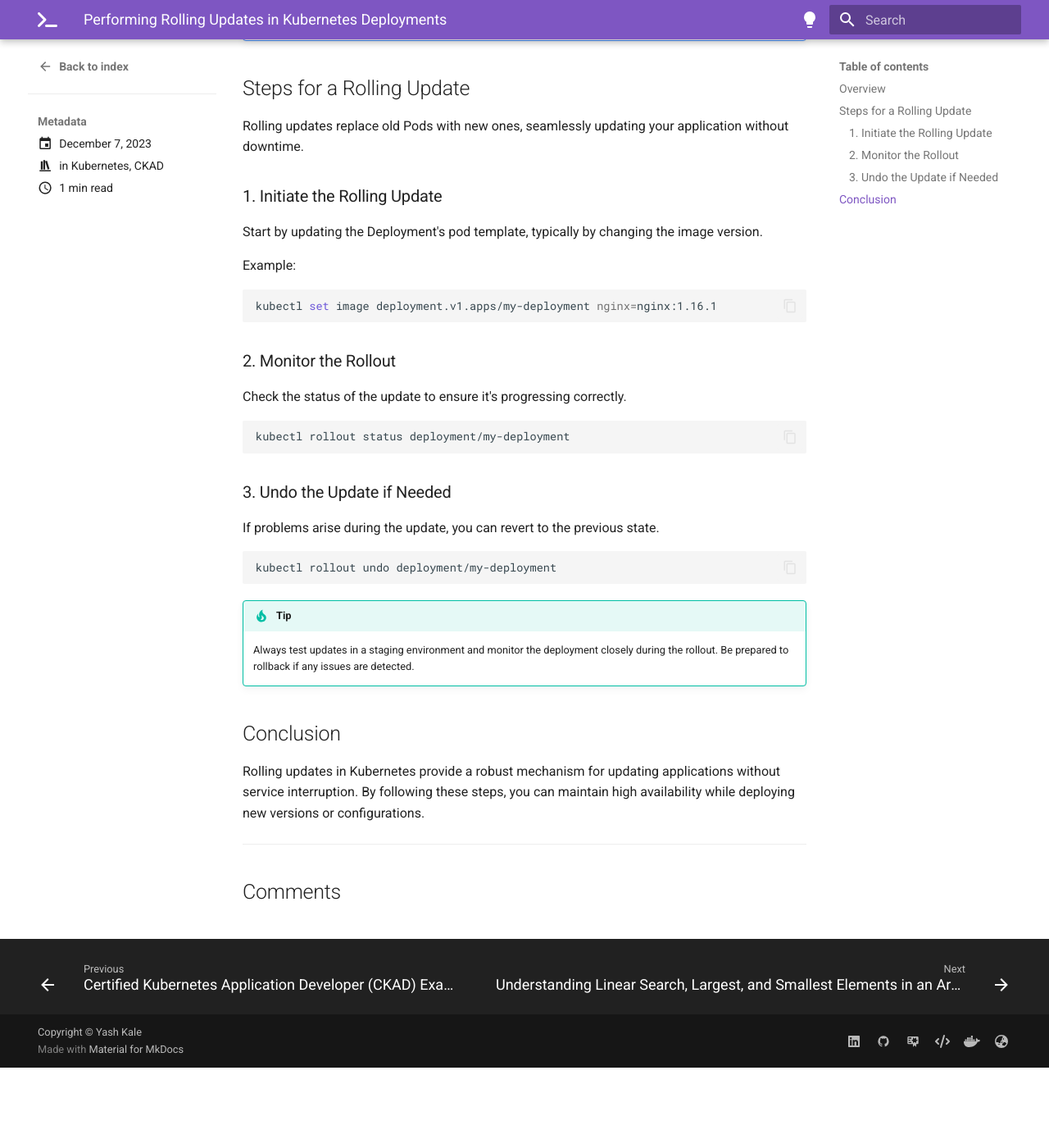
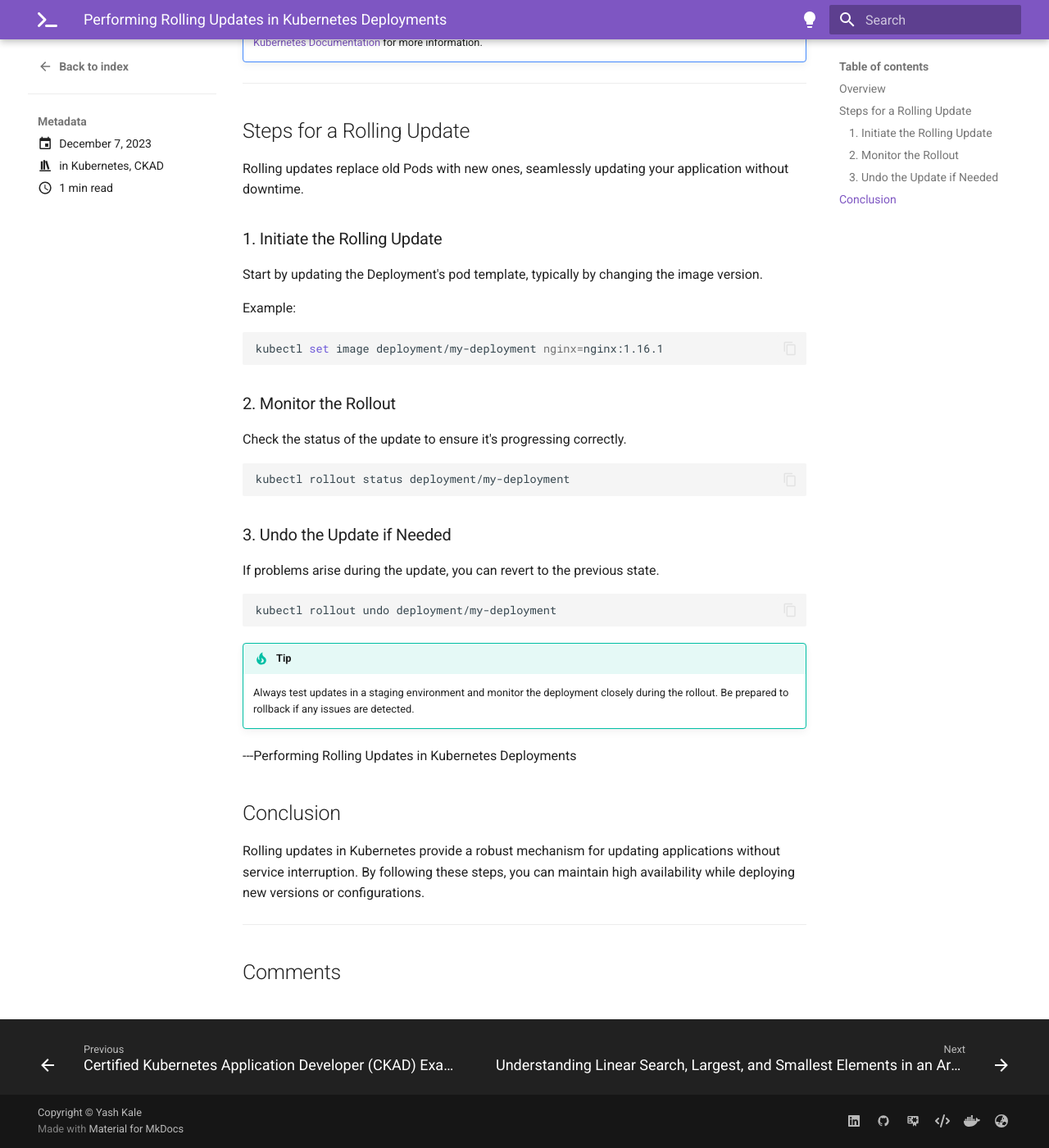
Before and after one commit to imyashkale/portfolio, an MkDocs documentation site: the page built from docs/blog/posts/ckad/rolling-updates.md, in a window 1280 px wide and 1400 px high, scrolled down 846 px. Shown: the whole window at 82% size. Built offline with MkDocs 1.6.1 and Material for MkDocs 9.7.7, drawn with Linux system fonts in a browser that asks for light colours; comment, search, counter and statistics services are not loaded; before the commit the page ends 2148 px from its top, so only the background shows below that.

Commit message:
CKAD: Performing Rolling Updates in Kubernetes Deployments Improved

````diff
--- a/docs/blog/posts/ckad/rolling-updates.md
+++ b/docs/blog/posts/ckad/rolling-updates.md
@@ -15,12 +15,16 @@ tags:
   ![CKAD](../../../assets/img/ckad.png){ width="300" }
 </figure>
 
+---
+
 ## Overview
 
 Learn how to perform rolling updates in Kubernetes Deployments, allowing for zero-downtime updates. This guide outlines the steps for updating a Deployment while ensuring continuous service availability.
 
 !!! note
     Before proceeding, ensure you have a basic understanding of Kubernetes Deployments and Services. Visit [Kubernetes Documentation](https://kubernetes.io/docs/concepts/workloads/controllers/deployment/) for more information.
+
+---
 
 ## Steps for a Rolling Update
 
@@ -33,7 +37,7 @@ Start by updating the Deployment's pod template, typically by changing the image
 Example:
 
 ```bash
-kubectl set image deployment.v1.apps/my-deployment nginx=nginx:1.16.1
+kubectl set image deployment/my-deployment nginx=nginx:1.16.1
 ```
 
 ### 2. Monitor the Rollout
@@ -55,6 +59,8 @@ kubectl rollout undo deployment/my-deployment
 !!! tip
     Always test updates in a staging environment and monitor the deployment closely during the rollout. Be prepared to rollback if any issues are detected.
 
+---Performing Rolling Updates in Kubernetes Deployments
+
 ## Conclusion
 
 Rolling updates in Kubernetes provide a robust mechanism for updating applications without service interruption. By following these steps, you can maintain high availability while deploying new versions or configurations.
````
